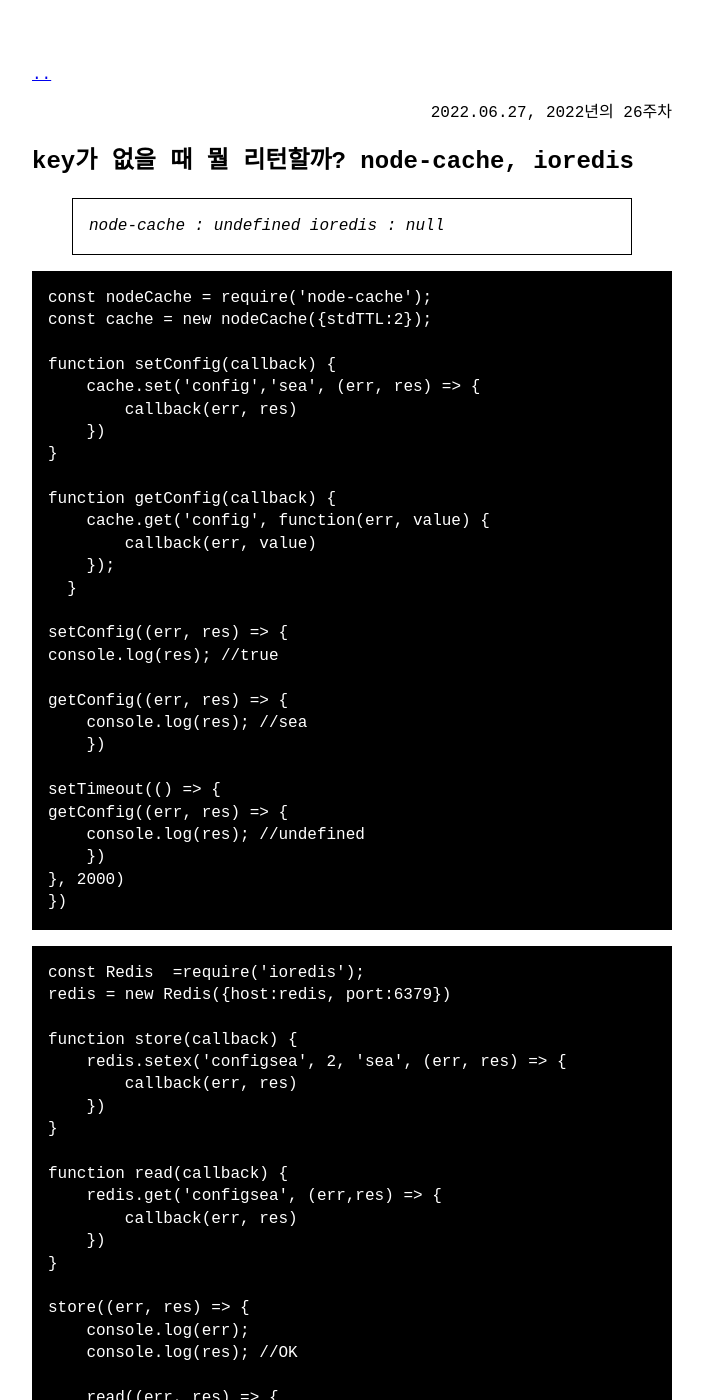
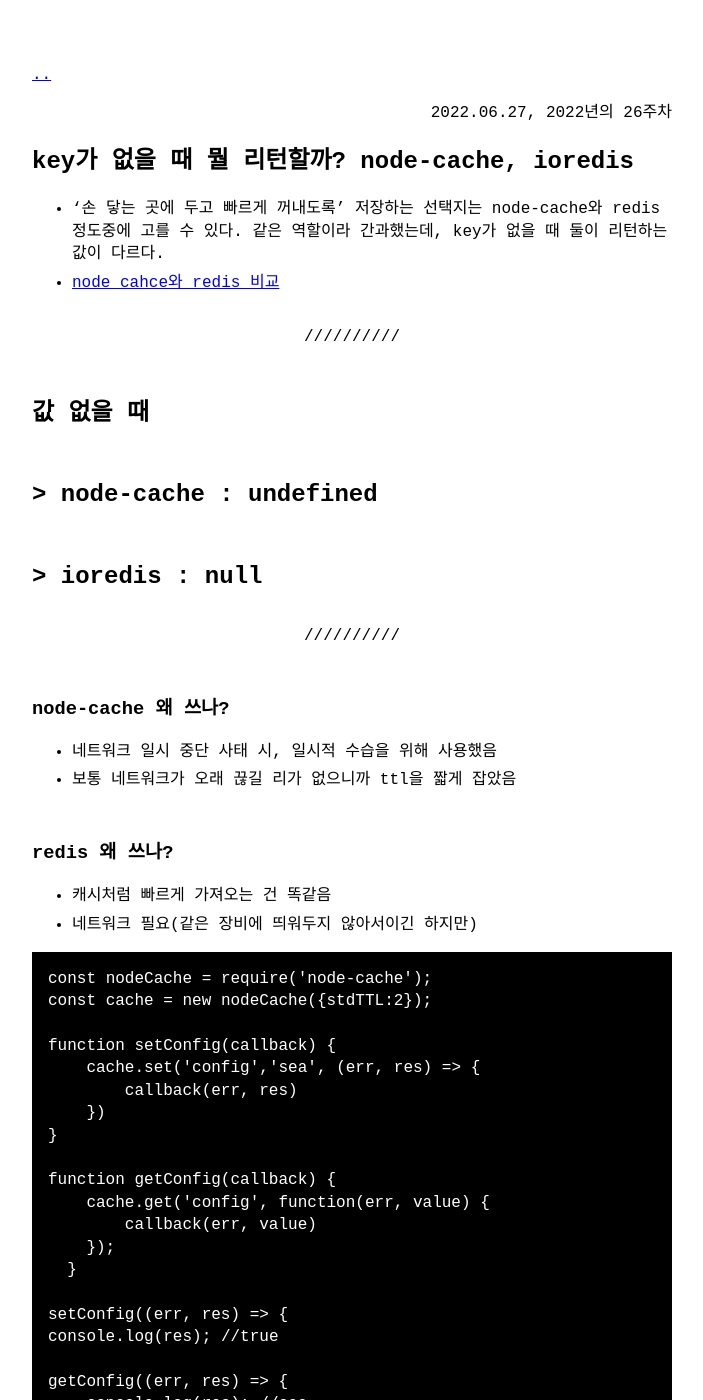
Before and after one commit to SeaJungg/SeaJungg.github.io, a Jekyll site: the page built from _posts/2022-06-27-nodecache.md, in a window 1280 px wide and 1400 px high. Shown: the whole window, without its empty margins (288-991 px from the left). Built offline with Jekyll 4.4.1, drawn with Linux system fonts in a browser that asks for light colours.

Commit message:
기술기술하다

````diff
--- a/_posts/2022-06-27-nodecache.md
+++ b/_posts/2022-06-27-nodecache.md
@@ -4,11 +4,23 @@ title: "key가 없을 때 뭘 리턴할까? node-cache, ioredis"
 category: done
 ---
 
+- '손 닿는 곳에 두고 빠르게 꺼내도록' 저장하는 선택지는 node-cache와 redis 정도중에 고를 수 있다.
+같은 역할이라 간과했는데, key가 없을 때 둘이 리턴하는 값이 다르다.
+- [node cahce와 redis 비교](https://www.c-sharpcorner.com/blogs/difference-between-node-cache-and-redis-cache)
 
-> node-cache : undefined
-> ioredis : null
+---
+## 값 없을 때
+## > node-cache : undefined
+## > ioredis : null
+---
 
+### node-cache 왜 쓰나?
+- 네트워크 일시 중단 사태 시, 일시적 수습을 위해 사용했음
+- 보통 네트워크가 오래 끊길 리가 없으니까 ttl을 짧게 잡았음
 
+### redis 왜 쓰나?
+- 캐시처럼 빠르게 가져오는 건 똑같음
+- 네트워크 필요(같은 장비에 띄워두지 않아서이긴 하지만)
 
 ```js
 const nodeCache = require('node-cache');
````
